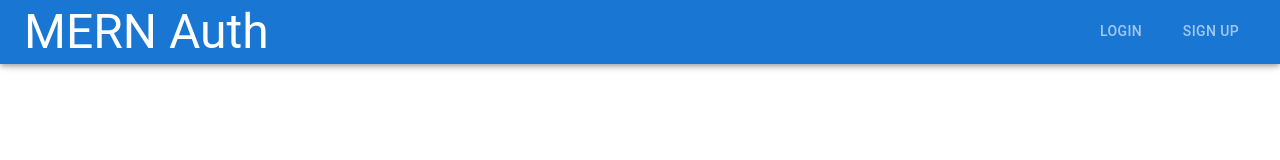
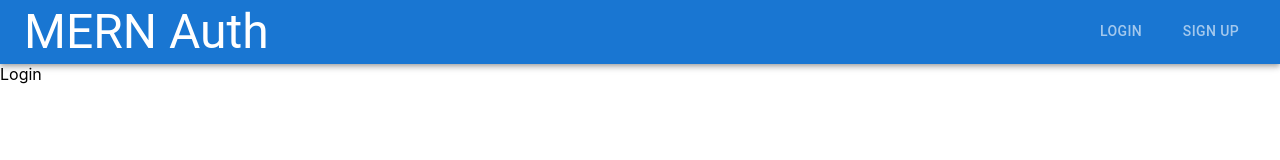
Before and after one commit to sgtq/mern-auth, a React (Create React App) app in the folder frontend/: page /login in a window 1280 px wide. Shown: the top 160 px of the page. Built offline with nearby package versions, Linux system fonts and the light colour scheme.

Commit message:
React Router and links

```diff
--- a/frontend/package.json
+++ b/frontend/package.json
@@ -11,6 +11,7 @@
     "@testing-library/user-event": "^13.5.0",
     "react": "^18.2.0",
     "react-dom": "^18.2.0",
+    "react-router-dom": "^6.8.0",
     "react-scripts": "5.0.1",
     "web-vitals": "^2.1.4"
   },
--- a/frontend/src/App.js
+++ b/frontend/src/App.js
@@ -1,11 +1,24 @@
+import { Route, Routes } from "react-router-dom";
 import "./App.css";
 import Header from "./components/Header";
+import Home from "./components/Home";
+import Login from "./components/Login";
+import Signup from "./components/Signup";
 
 function App() {
     return (
-        <div className="App">
-            <Header />
-        </div>
+        <>
+            <header>
+                <Header />
+            </header>
+            <main>
+                <Routes>
+                    <Route path="/login" element={<Login />} />
+                    <Route path="/signup" element={<Signup />} />
+                    <Route path="/user" element={<Home />} />
+                </Routes>
+            </main>
+        </>
     );
 }
 
--- a/frontend/src/components/Header.js
+++ b/frontend/src/components/Header.js
@@ -1,12 +1,13 @@
 import { AppBar, Box, Tab, Tabs, Toolbar, Typography } from "@mui/material";
 import { useState } from "react";
+import { Link } from "react-router-dom";
 
 const Header = () => {
     const [value, setValue] = useState();
 
     return (
         <div>
-            <AppBar>
+            <AppBar position="sticky">
                 <Toolbar>
                     <Typography variant="h3">MERN Auth</Typography>
                     <Box sx={{ marginLeft: "auto" }}>
@@ -16,8 +17,8 @@ const Header = () => {
                             value={value}
                             onChange={(e, val) => setValue(val)}
                         >
-                            <Tab label="Login" />
-                            <Tab label="Sign Up" />
+                            <Tab label="Login" LinkComponent={Link} to="/login" />
+                            <Tab label="Sign Up" LinkComponent={Link} to="/signup" />
                         </Tabs>
                     </Box>
                 </Toolbar>
--- a/frontend/src/components/Home.js
+++ b/frontend/src/components/Home.js
@@ -0,0 +1,7 @@
+import React from "react";
+
+const Home = () => {
+    return <div>Home</div>;
+};
+
+export default Home;
--- a/frontend/src/components/Login.js
+++ b/frontend/src/components/Login.js
@@ -0,0 +1,7 @@
+import React from "react";
+
+const Login = () => {
+    return <div>Login</div>;
+};
+
+export default Login;
--- a/frontend/src/components/Signup.js
+++ b/frontend/src/components/Signup.js
@@ -0,0 +1,7 @@
+import React from "react";
+
+const Signup = () => {
+    return <div>Signup</div>;
+};
+
+export default Signup;
--- a/frontend/src/index.js
+++ b/frontend/src/index.js
@@ -1,11 +1,14 @@
 import React from "react";
+import { BrowserRouter } from "react-router-dom";
 import ReactDOM from "react-dom/client";
 import "./index.css";
 import App from "./App";
 
 const root = ReactDOM.createRoot(document.getElementById("root"));
 root.render(
-    <React.StrictMode>
-        <App />
-    </React.StrictMode>
+    <BrowserRouter>
+        <React.StrictMode>
+            <App />
+        </React.StrictMode>
+    </BrowserRouter>
 );
```
Also changed, not shown: 1 other file (tests, documents, lock files or other folders).
